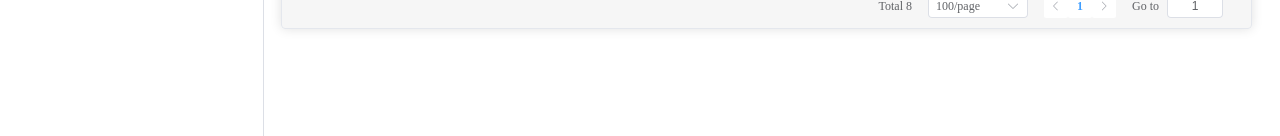
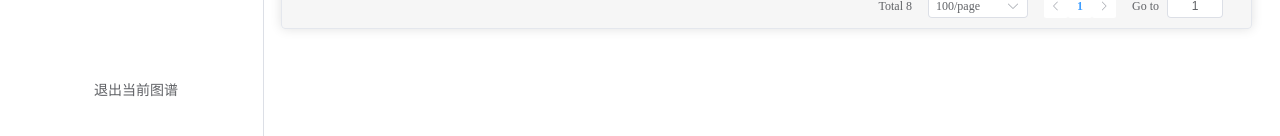
Before and after one commit to jinweiAi/KG-essential, a Vue app: page /GraphData in a window 1280 px wide. Shown: the part 640-776 px from the top of the page. Built offline with nearby package versions, Linux system fonts and the light colour scheme.

Commit message:
侧边导航栏v1.1（加入返回图谱按钮，实现构建方式不同的路由禁用）

```diff
--- a/src/components/Navbar.vue
+++ b/src/components/Navbar.vue
@@ -27,8 +27,8 @@
           <el-icon><Histogram /></el-icon>
           <span><pre>   数据管理</pre></span>
         </template>
-        <el-menu-item index="StructuralData"><pre>  结构化数据</pre></el-menu-item>
-        <el-menu-item index="UnstructuralData"><pre>  非结构化数据</pre></el-menu-item>
+        <el-menu-item index="StructuralData" :disabled="buildMethod==='自定义构建'"><pre>  结构化数据</pre></el-menu-item>
+        <el-menu-item index="UnstructuralData" :disabled="buildMethod==='模版构建'"><pre>  非结构化数据</pre></el-menu-item>
       </el-sub-menu>
 
       <!-- 另一个带子菜单的项 -->
@@ -37,8 +37,8 @@
           <el-icon><DataLine /></el-icon>
           <span><pre>   图谱映射</pre></span>
         </template>
-        <el-menu-item index="StructuredMapping"><pre>  结构化映射</pre></el-menu-item>
-        <el-menu-item index="UnstructuredMapping"><pre>  非结构化映射</pre></el-menu-item>
+        <el-menu-item index="StructuredMapping" :disabled="buildMethod==='自定义构建'"><pre>  结构化映射</pre></el-menu-item>
+        <el-menu-item index="UnstructuredMapping" :disabled="buildMethod==='模版构建'"><pre>  非结构化映射</pre></el-menu-item>
       </el-sub-menu>
 
       <!-- 没有子菜单的菜单项 -->
@@ -53,7 +53,14 @@
           <span>图谱详情</span>
         </template>
       </el-menu-item>
+
+      <div class="out_container">
+        <el-button class="out_button" size="large" @click="out2GraphListPage">退出当前图谱</el-button>
+      </div>
+
     </el-menu>
+
+
 
   </el-aside>
 
@@ -103,7 +110,11 @@ import {reactive, shallowRef} from "@vue/runtime-core";
 const router = useRouter()
 const route = useRoute()
 const activeIndex = ref('EntityDesign') // 默认选中的菜单项
-const title = ref('')
+const title = localStorage.getItem('ProjectName')
+const buildMethod = localStorage.getItem('ProjectBuild');
+
+console.log("buildMethod",buildMethod)
+
 // defineProps({
 //   title: {
 //     type: String,
@@ -112,7 +123,6 @@ const title = ref('')
 // });
 
 onMounted(()=>{
-  title.value=localStorage.getItem('ProjectName')
   activeIndex.value = route.name || 'EntityDesign'; // 使用当前的路由名称或默认值
 })
 
@@ -123,6 +133,13 @@ const handleSelect = (key) => {
     path:"/"+key
   })
 };
+
+const out2GraphListPage=()=>{
+  console.log("out2GraphListPage")
+  router.push({
+    path: '/',
+  });
+}
 
 // const Array=[
 //   {
@@ -243,12 +260,12 @@ const handleSelect = (key) => {
 </script>
 
 <style scoped >
-
 .title-inner {
   padding: 15px;
   font-size: 18px;
   font-weight: bold;
 }
+
 .el-menu-vertical-demo {
  height: 100%;
  width: 20%;
@@ -341,4 +358,16 @@ el-menu-item.is-active {
 .logout-fix .logout:hover {
  color: #000000;
 }
+
+.out_container {
+  width: 20%;
+  position: fixed;
+  bottom: 50px;
+  display: flex; /* 启用 flexbox 布局 */
+  justify-content: center; /* 水平居中 */
+}
+
+.out_button {
+  border: none;
+}
 </style>
--- a/src/views/Building/Design/EntityDesign.vue
+++ b/src/views/Building/Design/EntityDesign.vue
@@ -84,7 +84,7 @@
 
   <!-- 编辑和添加对话框 -->
   <el-dialog v-model="entityDialogVisible" width="40%" draggable>
-    <template #title>
+    <template #header>
       <span style="font-size: 24px; font-weight: bold;">{{ isEditEntity ? '编辑实体类型' : '添加实体类型' }}</span>
     </template>
     <el-form :model="editEntityForm" style="padding: 20px">
@@ -107,7 +107,7 @@
 
   <!-- 添加属性对话框 -->
   <el-dialog v-model="attributeDialogVisible" width="40%" draggable>
-    <template #title>
+    <template #header>
       <span style="font-size: 24px; font-weight: bold;">{{ isEditAttribute ? '编辑实体属性' : '添加实体属性' }}</span>
     </template>
     <el-form :model="editAttributeForm" style="padding: 20px">
@@ -129,10 +129,9 @@
   </el-dialog>
 </template>
 
-<script lang="ts">
+<script>
 import Navbar from "@/components/Navbar.vue";
 import { ref } from 'vue';
-import {onMounted} from 'vue';
 import { useRouter, useRoute } from 'vue-router'
 
 export default {
@@ -225,6 +224,18 @@ export default {
       attributeDialogVisible.value = false; // 关闭对话框
     };
 
+    const currentPage = ref(1)
+    const pageSize = ref(100)
+
+    const size = ref('small')
+    // 处理分页
+    const handleSizeChange = (size) => {
+      console.log(`${size} items per page`)
+    }
+    const handleCurrentChange = (page) => {
+      console.log(`current page: ${page}`)
+    }
+
     return {
       title,
       buildMethod,
@@ -243,7 +254,13 @@ export default {
       openAddAttributeDialog,
       editAttribute,
       saveAttributeEdit,
-      addAttribute
+      addAttribute,
+
+      currentPage,
+      pageSize,
+      size,
+      handleCurrentChange,
+      handleSizeChange,
     };
   }
 };
--- a/src/views/Building/Design/RelationDesign.vue
+++ b/src/views/Building/Design/RelationDesign.vue
@@ -75,7 +75,7 @@
   </div>
 
   <el-dialog v-model="dialogFormVisible" width="40%" draggable>
-    <template #title>
+    <template #header>
       <span style="font-size: 24px;font-weight: bold;">添加关系</span>
     </template>
     <el-form :model="createForm"  style="padding: 20px">
@@ -99,10 +99,9 @@
 </template>
 
 
-<script lang="ts">
+<script>
 import Navbar from "@/components/Navbar.vue";
-import {computed, onMounted, ref} from 'vue';
-import type { ComponentSize } from 'element-plus';
+import {computed,  ref} from 'vue';
 import {reactive} from "@vue/runtime-core";
 
 export default {
@@ -144,7 +143,7 @@ export default {
     const currentPage = ref(1)
     const pageSize = ref(100)
 
-    const size = ref<ComponentSize>('small')
+    const size = ref('small')
     // 处理分页
     const handleSizeChange = (size) => {
       console.log(`${size} items per page`)
@@ -181,10 +180,13 @@ export default {
       tableData,
       editItem,
       deleteItem,
+
       currentPage,
       pageSize,
+      size,
       handleCurrentChange,
       handleSizeChange,
+
       dialogFormVisible,
       createForm,
       addRelation,
--- a/src/views/Building/GraphData.vue
+++ b/src/views/Building/GraphData.vue
@@ -97,11 +97,10 @@
   </div>
 </template>
 
-<script  lang="ts">
+<script>
 
 import Navbar from "@/components/Navbar.vue";
 import {computed, onMounted, ref} from 'vue';
-import type { ComponentSize } from 'element-plus';
 import {reactive} from "@vue/runtime-core";
 
 export default {
@@ -139,7 +138,7 @@ export default {
     const currentPage = ref(1)
     const pageSize = ref(100)
 
-    const size = ref<ComponentSize>('small')
+    const size = ref('small')
     // 处理分页
     const handleSizeChange = (size) => {
       console.log(`${size} items per page`)
--- a/src/views/Building/GraphList.vue
+++ b/src/views/Building/GraphList.vue
@@ -343,6 +343,7 @@ export default {
 
     // 进入图谱
     const enterGraph = (graph) => {
+      console.log('graph',graph);
       router.push({
         path: '/EntityDesign',
         query:{
@@ -351,7 +352,7 @@ export default {
       });
       localStorage.setItem('ProjectName', graph.name)
       localStorage.setItem('ProjectId', graph.id)
-      localStorage.setItem('ProjectBuild', graph.buildMethod)
+      localStorage.setItem('ProjectBuild', graph.mode)
       console.log(`进入图谱: ${name}`);
     };
 
```
Lines whose indentation alone changed are shown as unchanged.
